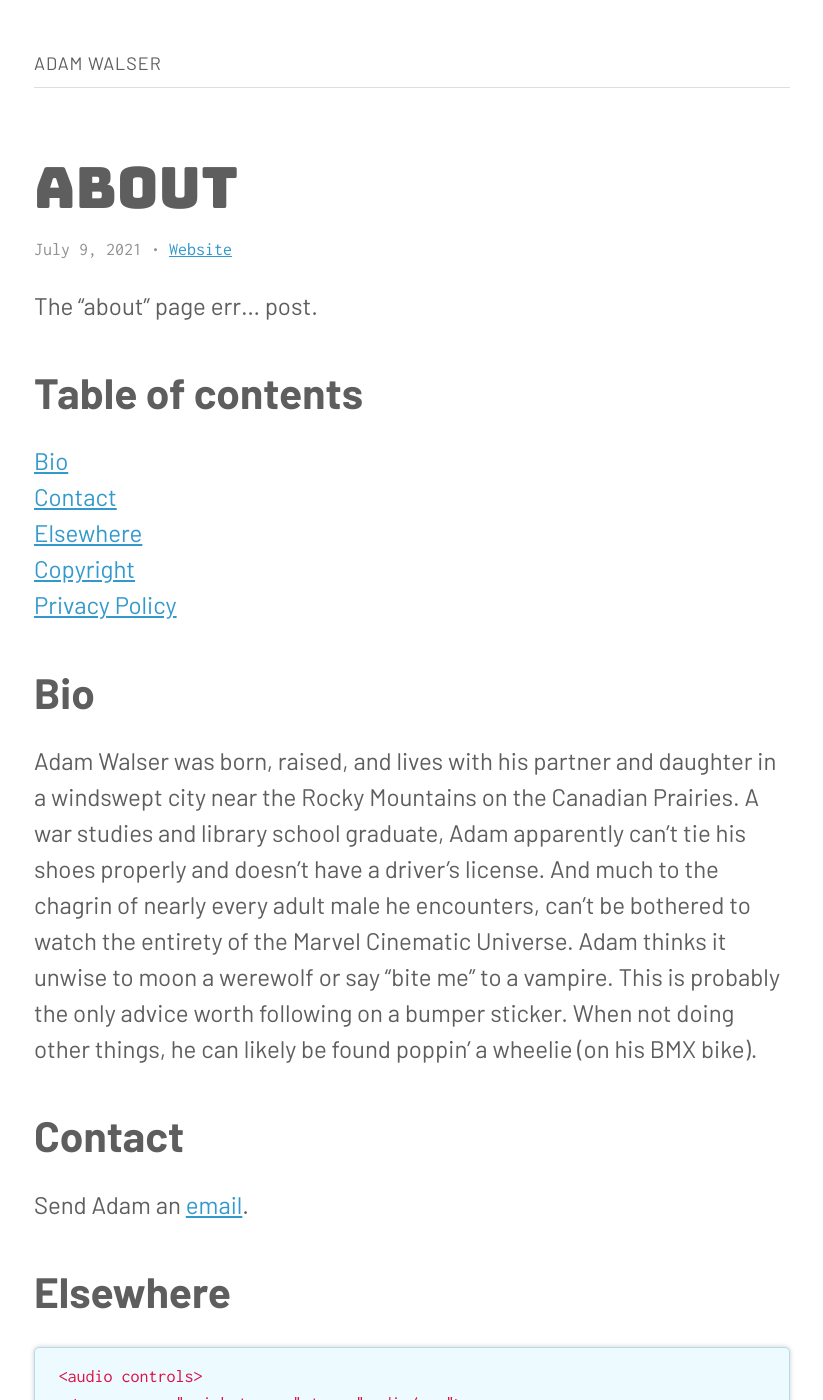
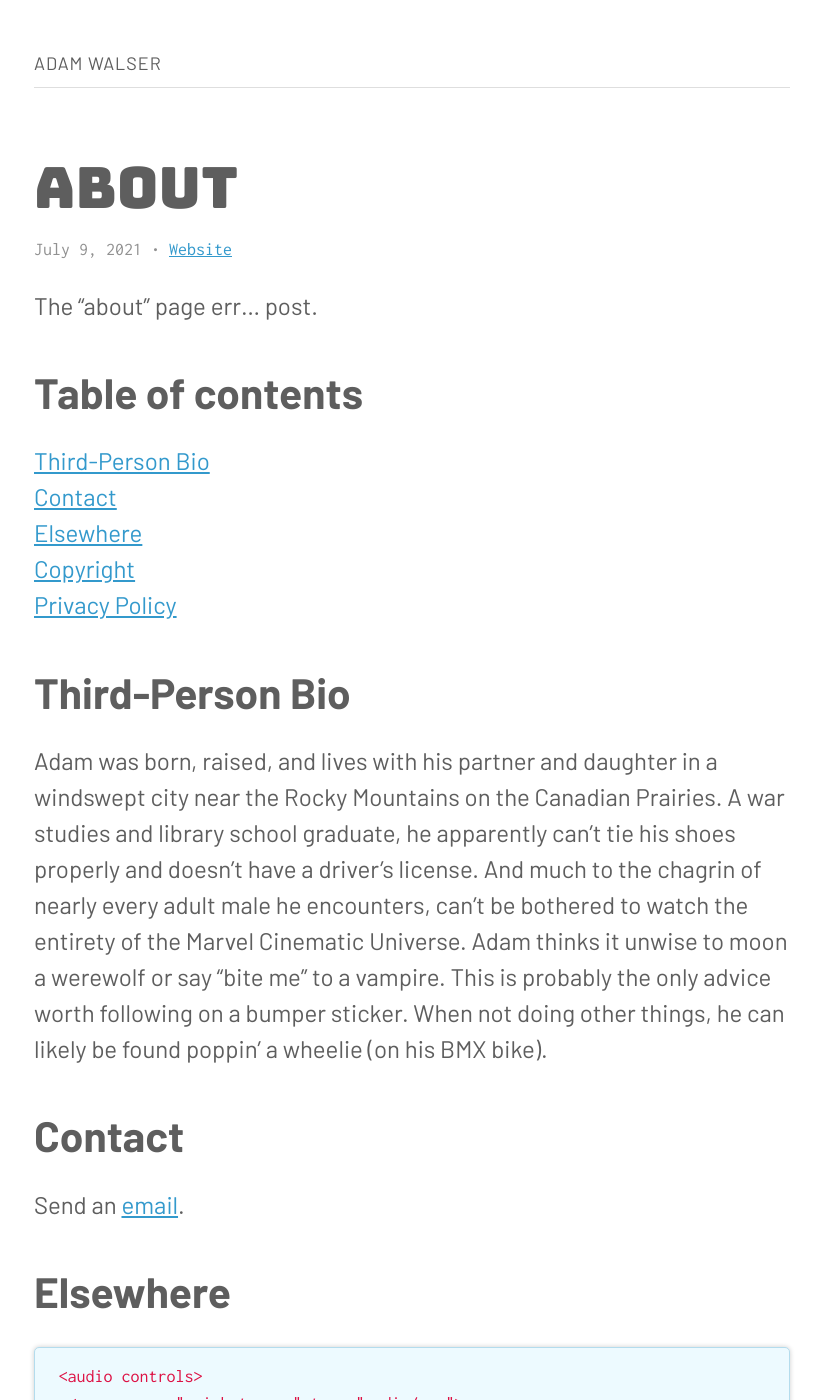
Before and after one commit to ajpwalser/ajpwalser.github.io, a Jekyll site: the page built from _posts/2021-07-09-about.md, in a window 1280 px wide and 1400 px high. Shown: the whole window, without its empty margins (228-1051 px from the left). Built offline with Jekyll 4.4.1, drawn with Linux system fonts in a browser that asks for light colours; some of the changed text lies outside the part shown.

Commit message:
Update 2021-07-09-about.md

```diff
--- a/_posts/2021-07-09-about.md
+++ b/_posts/2021-07-09-about.md
@@ -14,15 +14,15 @@
 1. TOC
 {:toc}
 
-### Bio
+### Third-Person Bio
 {:toc}
 
-Adam Walser was born, raised, and lives with his partner and daughter in a windswept city near the Rocky Mountains on the Canadian Prairies. A war studies and library school graduate, Adam apparently can't tie his shoes properly and doesn't have a driver's license. And much to the chagrin of nearly every adult male he encounters, can't be bothered to watch the entirety of the Marvel Cinematic Universe. Adam thinks it unwise to moon a werewolf or say “bite me” to a vampire. This is probably the only advice worth following on a bumper sticker. When not doing other things, he can likely be found poppin' a wheelie (on his BMX bike).
+Adam was born, raised, and lives with his partner and daughter in a windswept city near the Rocky Mountains on the Canadian Prairies. A war studies and library school graduate, he apparently can't tie his shoes properly and doesn't have a driver's license. And much to the chagrin of nearly every adult male he encounters, can't be bothered to watch the entirety of the Marvel Cinematic Universe. Adam thinks it unwise to moon a werewolf or say “bite me” to a vampire. This is probably the only advice worth following on a bumper sticker. When not doing other things, he can likely be found poppin' a wheelie (on his BMX bike).
 
 ### Contact
 {:toc}
 
-Send Adam an <a href="">email</a>.
+Send an <a href="">email</a>.
 
 ### Elsewhere
 {:toc}
```
Also changed, not shown: other parts of _posts/2021-07-09-about.md (+1 -1 lines).
